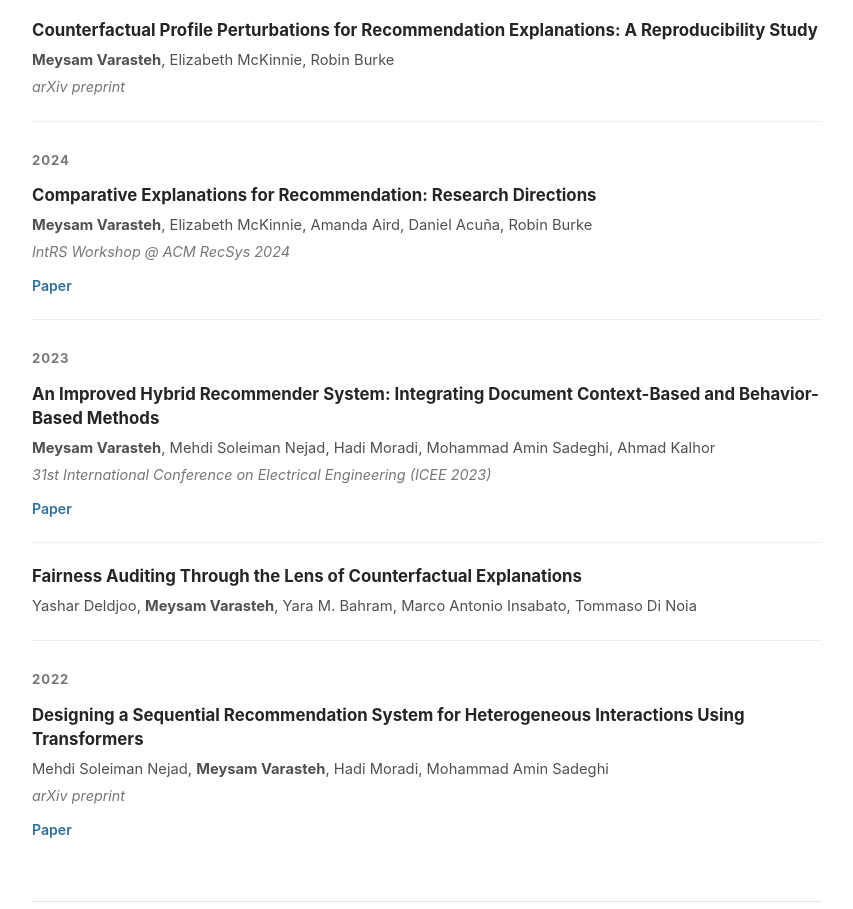
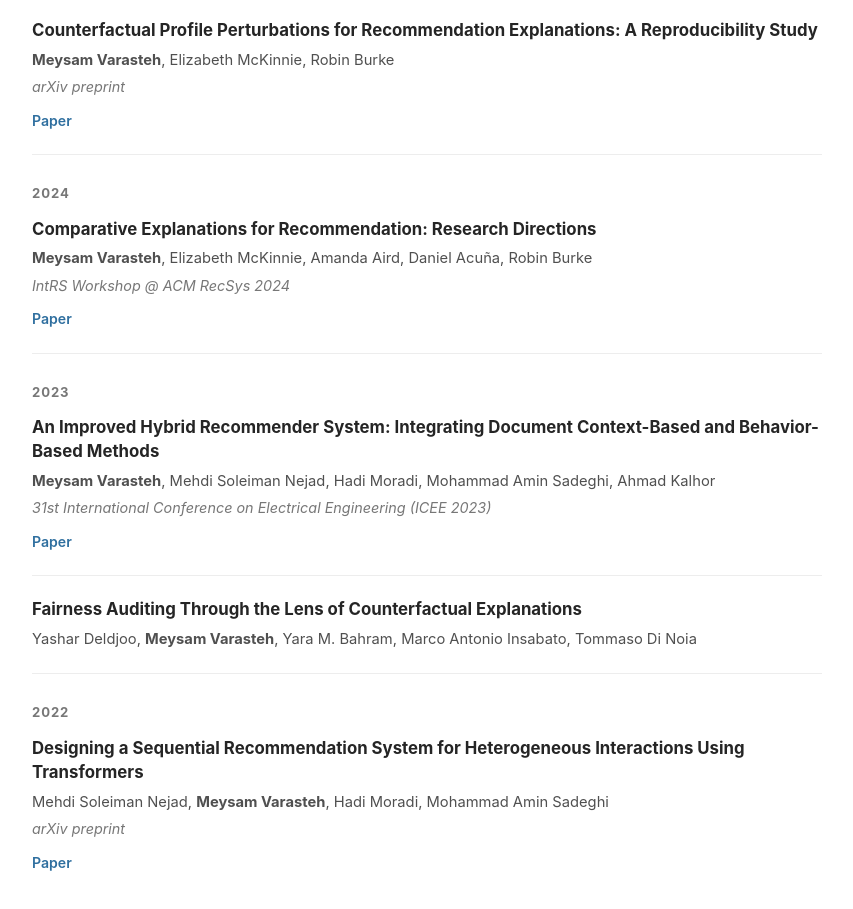
Before and after one commit to meysamvarasteh92/meysamvarasteh92.github.io, a plain HTML site: page index.html in a window 1280 px wide. Shown: the part 2194-3103 px from the top of the page, without its empty margins (346-1199 px from the left). Drawn offline with Linux system fonts and the light colour scheme.

Commit message:
Add link for reproducibility study

```diff
--- a/index.html
+++ b/index.html
@@ -646,6 +646,9 @@
           <h3>Counterfactual Profile Perturbations for Recommendation Explanations: A Reproducibility Study</h3>
           <div class="authors"><strong>Meysam Varasteh</strong>, Elizabeth McKinnie, Robin Burke</div>
           <div class="venue">arXiv preprint</div>
+          <div class="publication-links">
+            <a href="https://scholar.google.com/citations?view_op=view_citation&amp;hl=en&amp;user=hedCdogAAAAJ&amp;sortby=pubdate&amp;citation_for_view=hedCdogAAAAJ:RGFaLdJalmkC" target="_blank" rel="noopener noreferrer">Paper</a>
+          </div>
         </article>
 
         <div class="year">2024</div>
```
